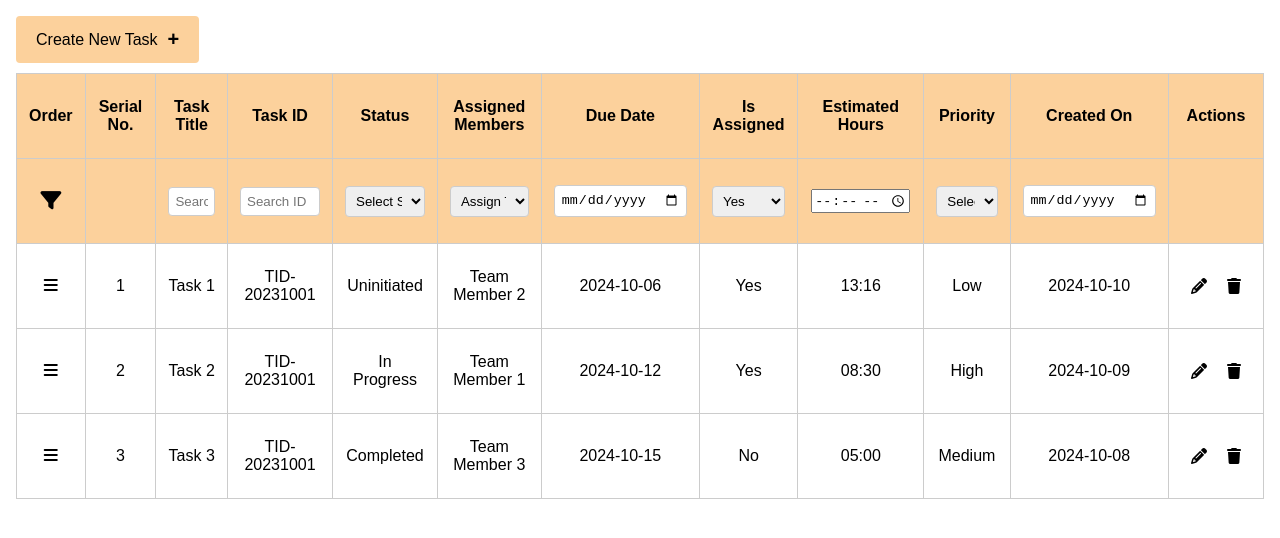
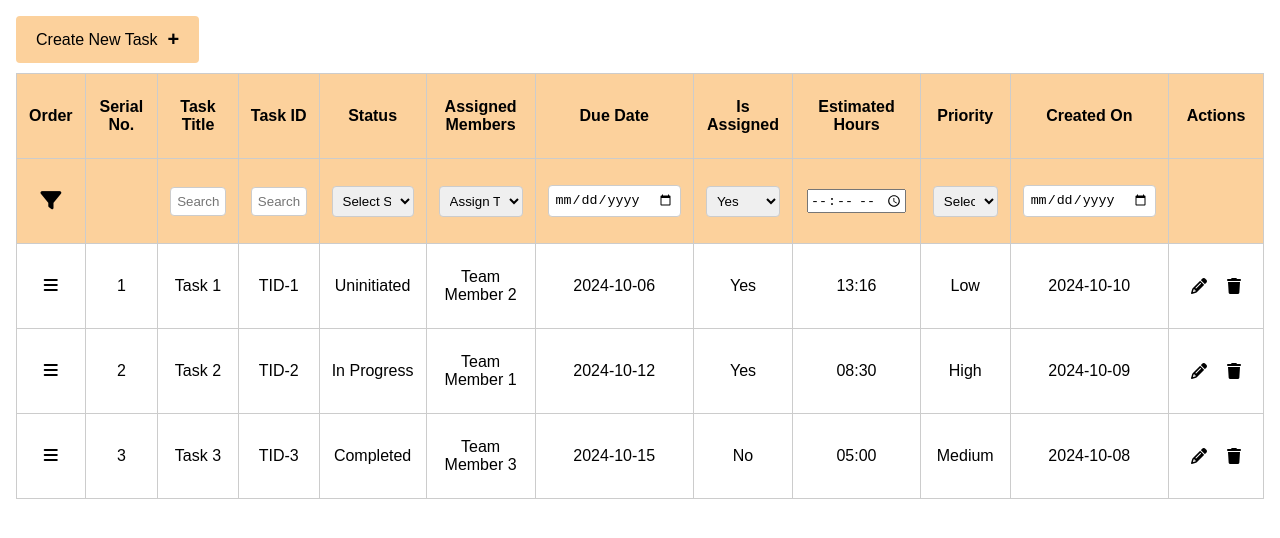
Before and after one commit to oshanpandit/handySolver-task, a React (Vite) app: page / in a window 1280 px wide. Shown: the top 538 px of the page. Built offline with nearby package versions, Linux system fonts and the light colour scheme; data requests are answered from the project's data file.

Commit message:
json server added

```diff
--- /dev/null
+++ b/data/db.json
@@ -0,0 +1,37 @@
+{
+  "taskList": [
+    {
+      "id": "1",
+      "title": "Task 1",
+      "status": "Uninitiated",
+      "assignedMember": "Team Member 2",
+      "dueDate": "2024-10-06",
+      "isAssigned": "Yes",
+      "estimatedHours": "13:16",
+      "priorityType": "Low",
+      "creationDate": "2024-10-10"
+    },
+    {
+      "id": "2",
+      "title": "Task 2",
+      "status": "In Progress",
+      "assignedMember": "Team Member 1",
+      "dueDate": "2024-10-12",
+      "isAssigned": "Yes",
+      "estimatedHours": "08:30",
+      "priorityType": "High",
+      "creationDate": "2024-10-09"
+    },
+    {
+      "id": "3",
+      "title": "Task 3",
+      "status": "Completed",
+      "assignedMember": "Team Member 3",
+      "dueDate": "2024-10-15",
+      "isAssigned": "No",
+      "estimatedHours": "05:00",
+      "priorityType": "Medium",
+      "creationDate": "2024-10-08"
+    }
+  ]
+}
--- a/src/App.jsx
+++ b/src/App.jsx
@@ -1,44 +1,19 @@
-import { useState } from 'react';
+import { useEffect, useState } from 'react';
 import TaskModal from './TaskModal';
 import { DragDropContext, Droppable, Draggable } from "react-beautiful-dnd";
+import { getTaskList } from './http';
 
 function App() {
   const [isModalOpen, setIsModalOpen] = useState(false);
-  const [taskList, setTaskList] = useState([
-    {
-      serialNo: '1',
-      title: "Task 1",
-      status: "Uninitiated",
-      assignedMember: "Team Member 2",
-      dueDate: "2024-10-06",
-      isAssigned: "Yes",
-      estimatedHours: "13:16",
-      priorityType: "Low",
-      creationDate: "2024-10-10"
-    },
-    {
-      serialNo: '2',
-      title: "Task 2",
-      status: "In Progress",
-      assignedMember: "Team Member 1",
-      dueDate: "2024-10-12",
-      isAssigned: "Yes",
-      estimatedHours: "08:30",
-      priorityType: "High",
-      creationDate: "2024-10-09"
-    },
-    {
-      serialNo: '3',
-      title: "Task 3",
-      status: "Completed",
-      assignedMember: "Team Member 3",
-      dueDate: "2024-10-15",
-      isAssigned: "No",
-      estimatedHours: "05:00",
-      priorityType: "Medium",
-      creationDate: "2024-10-08"
-    }
-  ]);
+  const [taskList, setTaskList] = useState([]);
+
+  useEffect(()=>{
+     const getTasks=async()=>{
+        const resp=await getTaskList();
+        setTaskList(resp);
+     }
+       getTasks();
+  },[])
 
   const handleOpenModal = () => {
     setIsModalOpen(true);
@@ -150,13 +125,13 @@ function App() {
                   </thead>
                   <tbody>
                     {taskList.map((item, index) => (
-                      <Draggable key={item.serialNo} draggableId={item.serialNo} index={index}>
+                      <Draggable key={item.id} draggableId={item.id} index={index}>
                         {(provided) => (
                           <tr ref={provided.innerRef} {...provided.draggableProps}>
                             <td {...provided.dragHandleProps}><i className="fa-solid fa-bars"></i></td>
-                            <td>{item.serialNo}</td>
+                            <td>{index+1}</td>
                             <td>{item.title}</td>
-                            <td>TID-20231001</td>
+                            <td>TID-{item.id}</td>
                             <td>{item.status}</td>
                             <td>{item.assignedMember}</td>
                             <td>{item.dueDate}</td>
--- a/src/TaskModal.jsx
+++ b/src/TaskModal.jsx
@@ -1,9 +1,9 @@
 import React, { useState } from 'react';
-// import './Modal.scss';
+import { addToTaskList } from './http';
 
 const Modal = ({ isOpen, onClose,setTaskList,taskList}) => {
 
-  const handleSubmit = (e) => {
+  const handleSubmit = async(e) => {
     e.preventDefault();
     const formData=new FormData(e.target);
     let formObject=Object.fromEntries(formData.entries());
@@ -11,10 +11,13 @@ const Modal = ({ isOpen, onClose,setTaskList,taskList}) => {
     const year = currentDate.getFullYear();
     const month = String(currentDate.getMonth() + 1).padStart(2, '0'); // Months are zero-indexed, so we add 1
     const day = String(currentDate.getDate()).padStart(2, '0');
-    const formattedDate = `${year}-${month}-${day}`;
-    formObject={...formObject,serialNo:(taskList.length+1).toString(),creationDate:formattedDate}
+    const formattedDate = `${year }-${month}-${day}`;
+    formObject={...formObject,id:(taskList.length+1).toString(),creationDate:formattedDate}
     console.log(formObject);
-    setTaskList((prev)=>[...prev,formObject]);
+    const resp=await addToTaskList(formObject);
+    if(resp){
+      setTaskList((prev)=>[...prev,formObject]);
+    }
     onClose();
   };
 
--- /dev/null
+++ b/src/http.js
@@ -0,0 +1,25 @@
+export const getTaskList=async()=>{
+   const resp=await fetch('http://localhost:8000/taskList');
+   if(!resp.ok){
+     throw new Error('Failed to fetch tasks');
+   }
+   const taskList=await resp.json();
+   return taskList
+}
+
+export const addToTaskList = async (payload) => {
+    const resp = await fetch('http://localhost:8000/taskList', {
+      method: 'POST',
+      headers: {
+        'Content-Type': 'application/json',
+      },
+      body: JSON.stringify(payload),
+    });
+
+    if (!resp.ok) {
+      throw new Error('Failed to add task');
+    }
+
+    const newTask = await resp.json();
+    return newTask;
+  };
```
